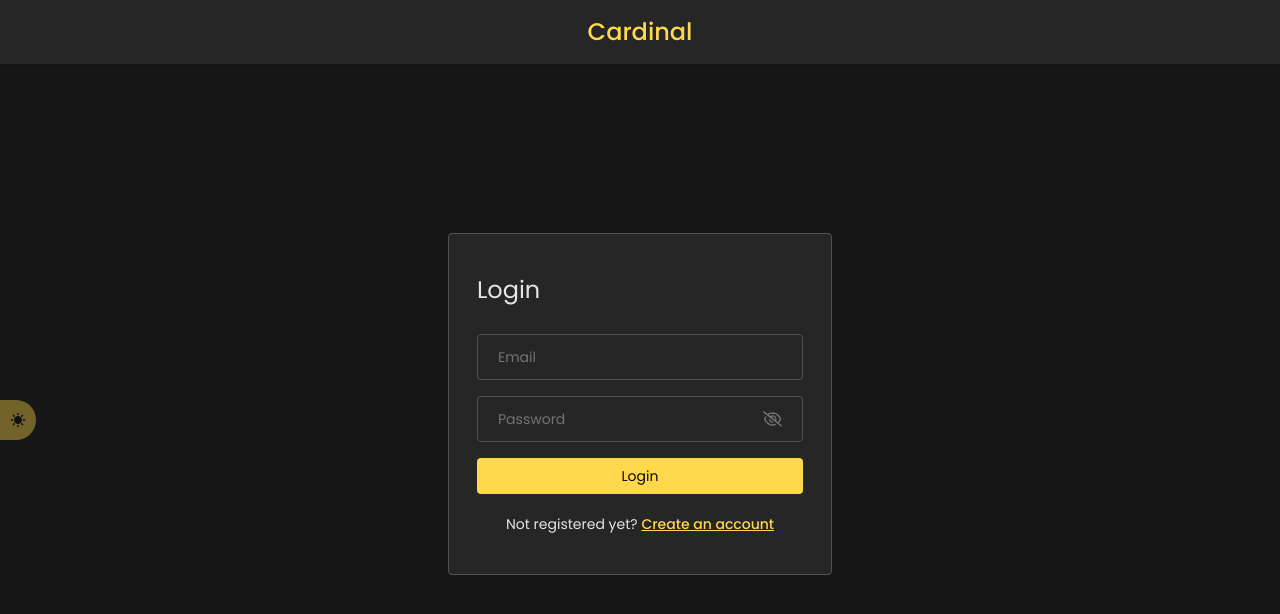
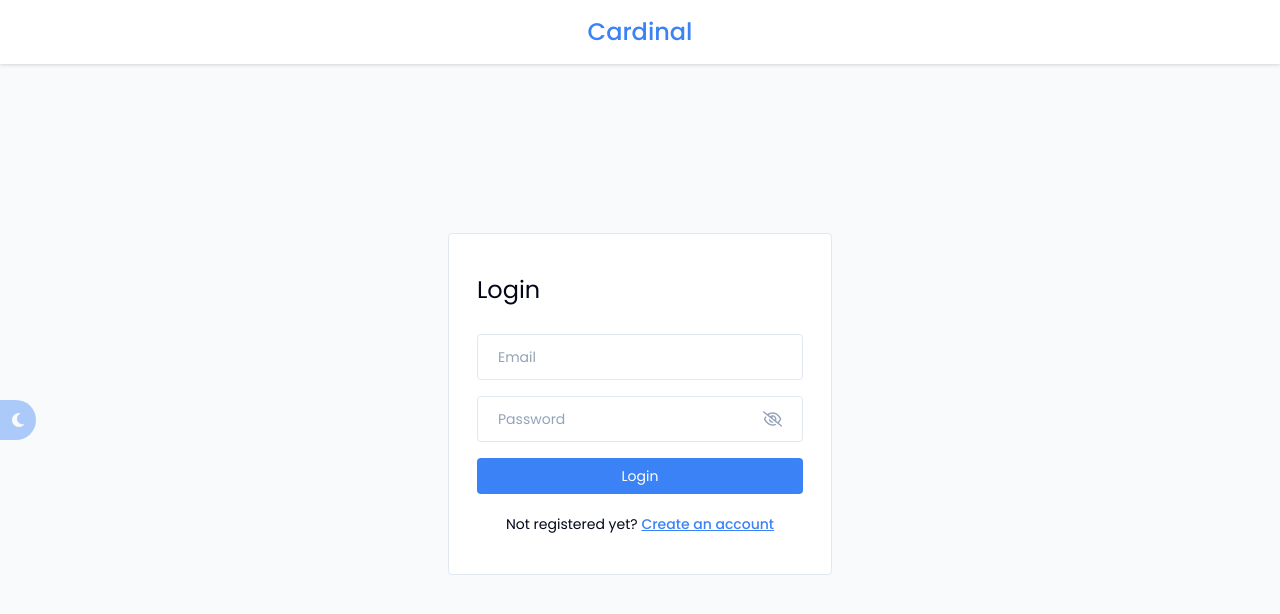
Before and after one commit to rutamk/Cardinal, a React (Vite) app in the folder frontend/Cardinal/: page / in a window 1280 px wide. Shown: the top 614 px of the page. Built offline with nearby package versions, Linux system fonts and the light colour scheme.

Commit message:
Update DarkModeToggle.jsx

```diff
--- a/frontend/Cardinal/components/DarkModeToggle.jsx
+++ b/frontend/Cardinal/components/DarkModeToggle.jsx
@@ -6,12 +6,7 @@ const DarkModeToggle = () => {
   const [darkMode, setDarkMode] = useState(() => {
     // Retrieve the stored dark mode value from localStorage
     const storedDarkMode = localStorage.getItem('darkMode');
-    if (storedDarkMode !== null) {
-      return JSON.parse(storedDarkMode);
-    } else {
-      // Use the system preference as the default if not explicitly set
-      return !window.matchMedia('(prefers-color-scheme: dark)').matches;
-    }
+    return storedDarkMode ? JSON.parse(storedDarkMode) : false;
   });
 
   useEffect(() => {
@@ -24,6 +19,7 @@ const DarkModeToggle = () => {
       localStorage.setItem('darkMode', JSON.stringify(false));
     }
   }, [darkMode]);
+
 
   const toggleDarkMode = () => {
     setDarkMode(!darkMode);
@@ -38,7 +34,7 @@ const DarkModeToggle = () => {
       onClick={toggleDarkMode}
       aria-label="Toggle Dark Mode"
     >
-      {darkMode ? <MdSunny /> : <FaMoon />}
+       {darkMode ? <MdSunny /> : <FaMoon />}
     </button>
   );
 };
```
